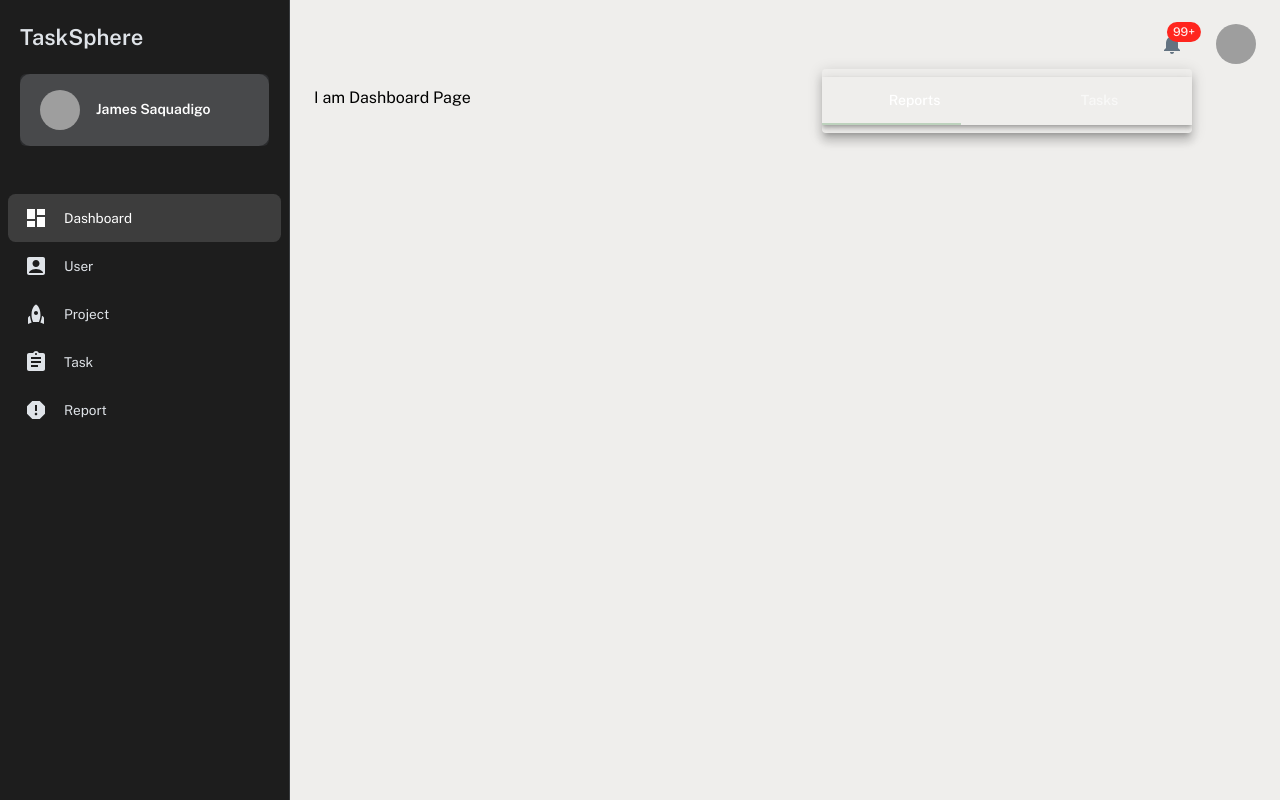
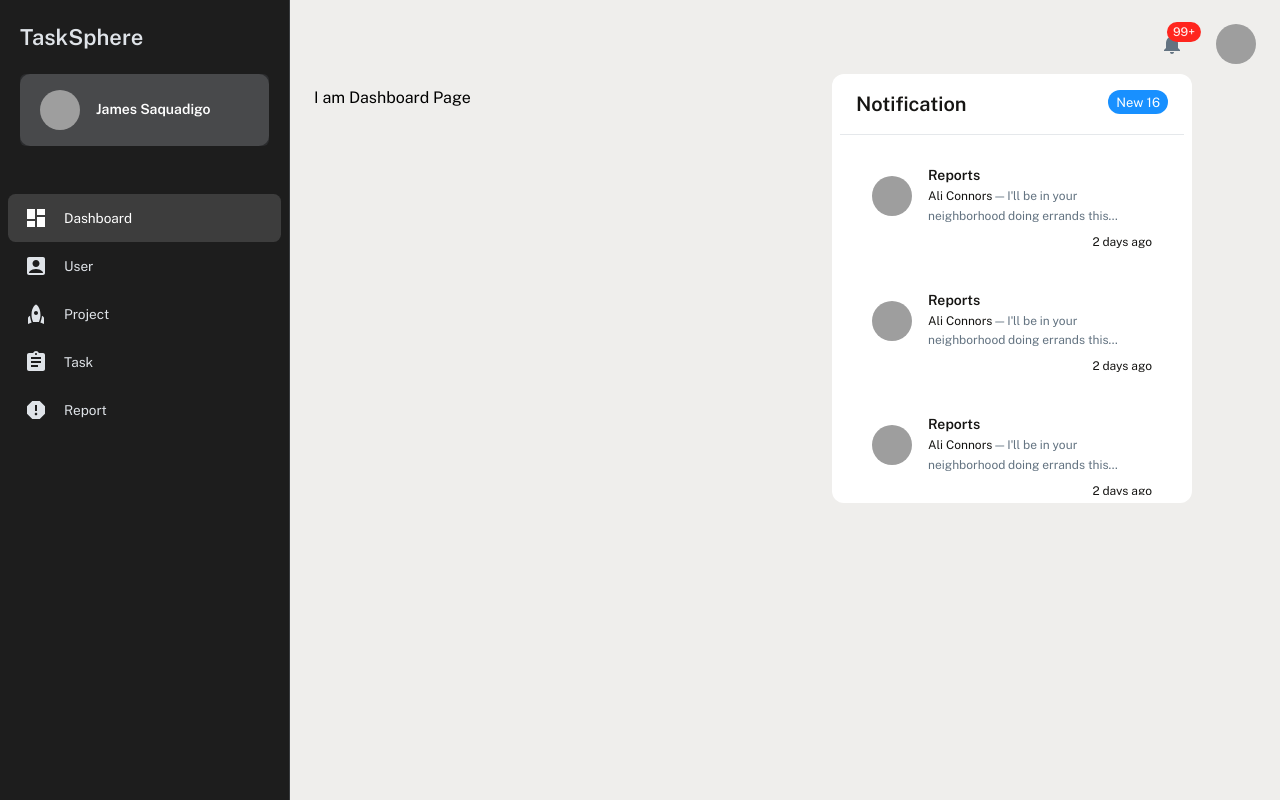
Before and after one commit to NayTharPoe/-Next-Nest-OJT_TaskMngSym, a Next.js app in the folder frontend/: page / in a window 1280 px wide. Both pictures are taken after a click on the button "more than 99 notifications". Built offline with nearby package versions, Linux system fonts and the light colour scheme; grey boxes are pictures that could not be loaded.

Commit message:
added noti ui

```diff
--- a/frontend/src/layouts/header/index.tsx
+++ b/frontend/src/layouts/header/index.tsx
@@ -1,84 +1,56 @@
-import { useState, useEffect } from "react";
-import { Box, Paper } from "@mui/material";
-import IconButton from "@mui/material/IconButton";
-import Tooltip from "@mui/material/Tooltip";
-import Avatar from "@mui/material/Avatar";
-import Menu from "@mui/material/Menu";
-import MenuItem from "@mui/material/MenuItem";
-import Typography from "@mui/material/Typography";
-import Badge from "@mui/material/Badge";
-import NotificationsIcon from "@mui/icons-material/Notifications";
-import AppBar from "@mui/material/AppBar";
-import Tabs from "@mui/material/Tabs";
-import Tab from "@mui/material/Tab";
-// import SwipeableViews from 'react-swipeable-views';
-import { useTheme } from "@mui/material/styles";
-import palette from "@/theme/palette";
-import { useRouter } from "next/router";
-
-interface TabPanelProps {
-  children?: React.ReactNode;
-  dir?: string;
-  index: number;
-  value: number;
-}
-
-function TabPanel(props: TabPanelProps) {
-  const { children, value, index, ...other } = props;
-
-  return (
-    <div
-      role="tabpanel"
-      hidden={value !== index}
-      id={`full-width-tabpanel-${index}`}
-      aria-labelledby={`full-width-tab-${index}`}
-      {...other}
-    >
-      {value === index && (
-        <Box sx={{ p: 2 }}>
-          <Typography>{children}</Typography>
-        </Box>
-      )}
-    </div>
-  );
-}
-
-function a11yProps(index: number) {
-  return {
-    id: `full-width-tab-${index}`,
-    "aria-controls": `full-width-tabpanel-${index}`,
-  };
-}
+import { useState, useEffect } from 'react';
+import {
+  Box,
+  Chip,
+  Divider,
+  List,
+  ListItem,
+  ListItemAvatar,
+  ListItemButton,
+  ListItemText,
+  Paper,
+} from '@mui/material';
+import IconButton from '@mui/material/IconButton';
+import Tooltip from '@mui/material/Tooltip';
+import Avatar from '@mui/material/Avatar';
+import Menu from '@mui/material/Menu';
+import MenuItem from '@mui/material/MenuItem';
+import Typography from '@mui/material/Typography';
+import Badge from '@mui/material/Badge';
+import NotificationsIcon from '@mui/icons-material/Notifications';
+import { useTheme } from '@mui/material/styles';
+import palette from '@/theme/palette';
+import { useRouter } from 'next/router';
 
 function notificationsLabel(count: number) {
   if (count === 0) {
-    return "no notifications";
+    return 'no notifications';
   }
   if (count > 99) {
-    return "more than 99 notifications";
+    return 'more than 99 notifications';
   }
   return `${count} notifications`;
 }
 
 const Header = () => {
+  const [showMessageBox, setShowMessageBox] = useState(false);
   const [anchorElUser, setAnchorElUser] = useState<null | HTMLElement>(null);
-  const [anchorElMenu, setAnchorElMenu] = useState<null | HTMLElement>(null);
   const theme = useTheme();
   const [value, setValue] = useState(0);
 
   const logoutApi = () => {
-    localStorage.removeItem("user");
-    router.push("/auth/login");
+    localStorage.removeItem('user');
+    router.push('/auth/login');
     setAnchorElUser(null);
   };
 
   const handleChangePassword = () => {
-    router.push("/auth/change-password");
+    router.push('/auth/change-password');
     setAnchorElUser(null);
   };
 
   const handleProfile = () => {
-    const loginUser = localStorage.getItem("user");
+    const loginUser = localStorage.getItem('user');
     if (loginUser) {
       const { _id } = JSON.parse(loginUser);
       router.push(`employee/detail/${_id}`);
@@ -94,37 +66,25 @@ const Header = () => {
     setAnchorElUser(null);
   };
 
-  const handleOpenMessageMenu = (event: React.MouseEvent<HTMLElement>) => {
-    setAnchorElMenu(event?.currentTarget);
-  };
-
-  const handleCloseMessageMenu = () => {
-    setAnchorElMenu(null);
-  };
-
-  const handleChange = (event: React.SyntheticEvent, newValue: number) => {
-    setValue(newValue);
-  };
-
-  const handleChangeIndex = (index: number) => {
-    setValue(index);
+  const handleNotificationBox = () => {
+    setShowMessageBox((prevShowMessageBox) => !prevShowMessageBox);
   };
 
   const router = useRouter();
-  const routePath = router.pathname.split("/")[1];
-  let pageTitle = "";
+  const routePath = router.pathname.split('/')[1];
+  let pageTitle = '';
   switch (routePath) {
-    case "project":
-      pageTitle = "Projects";
+    case 'project':
+      pageTitle = 'Projects';
       break;
-    case "employee":
-      pageTitle = "Employees";
+    case 'employee':
+      pageTitle = 'Employees';
       break;
-    case "task":
-      pageTitle = "Tasks";
+    case 'task':
+      pageTitle = 'Tasks';
       break;
-    case "report":
-      pageTitle = "Reports";
+    case 'report':
+      pageTitle = 'Reports';
       break;
     default:
       break;
@@ -132,12 +92,12 @@ const Header = () => {
   return (
     <Box
       sx={{
-        width: "100%",
-        display: { xs: "none", md: "flex", gap: 15 },
+        width: '100%',
+        display: { xs: 'none', md: 'flex', gap: 15 },
         mt: 3,
         mb: 3,
-        justifyContent: "space-between",
-        alignItems: "center",
+        justifyContent: 'space-between',
+        alignItems: 'center',
       }}
     >
       <Box>
@@ -145,64 +105,182 @@ const Header = () => {
           {pageTitle}
         </Typography>
       </Box>
-      <Box sx={{ width: "max-content", display: "flex", gap: 3 }}>
-        {/* notification item */}
-        <Box>
-          <IconButton
-            aria-label={notificationsLabel(100)}
-            onClick={handleOpenMessageMenu}
-          >
+      <Box sx={{ width: 'max-content', display: 'flex', gap: 3 }}>
+        <Box sx={{ position: 'relative' }}>
+          <IconButton aria-label={notificationsLabel(100)} onClick={handleNotificationBox}>
             <Badge badgeContent={100} color="error">
               <NotificationsIcon />
             </Badge>
           </IconButton>
-          <Menu
-            sx={{ mt: "45px", boxShadow: 0 }}
-            id="noti-appbar"
-            anchorEl={anchorElMenu}
-            anchorOrigin={{
-              vertical: "top",
-              horizontal: "right",
-            }}
-            keepMounted
-            transformOrigin={{
-              vertical: "top",
-              horizontal: "right",
-            }}
-            open={Boolean(anchorElMenu)}
-            onClose={handleCloseMessageMenu}
-          >
-            <Box sx={{ width: 370 }}>
-              <AppBar position="static" sx={{ backgroundColor: "transparent" }}>
-                <Tabs
-                  value={value}
-                  onChange={handleChange}
-                  indicatorColor="secondary"
-                  textColor="inherit"
-                  variant="fullWidth"
-                  sx={{
-                    backgroundColor: (theme: any) =>
-                      `${theme.palette.background["100"]}`,
-                  }}
-                >
-                  <Tab label="Reports" {...a11yProps(0)} />
-                  <Tab label="Tasks" {...a11yProps(1)} />
-                </Tabs>
-              </AppBar>
-              {/* <SwipeableViews
-                axis={theme.direction === 'rtl' ? 'x-reverse' : 'x'}
-                index={value}
-                onChangeIndex={handleChangeIndex}
-              >
-                <TabPanel value={value} index={0} dir={theme.direction}>
-                  Reports Message
-                </TabPanel>
-                <TabPanel value={value} index={1} dir={theme.direction}>
-                  Tasks Message
-                </TabPanel>
-              </SwipeableViews> */}
+          {/* notification item */}
+          {showMessageBox && (
+            <Box
+              sx={{
+                position: 'absolute',
+                top: 50,
+                left: -320,
+                width: 360,
+                bgcolor: palette.common.white,
+                borderRadius: '.75rem',
+                p: 1,
+                pt: 0,
+              }}
+            >
+              <Box sx={{ display: 'flex', justifyContent: 'space-between', p: 2 }}>
+                <Typography variant="h4" color={palette.text.primary}>
+                  Notification
+                </Typography>
+                <Chip label="New 16" size="small" color="info" variant="filled" />
+              </Box>
+              <Divider />
+              <List component="nav" sx={{ overflow: 'auto', maxHeight: 360 }}>
+                <ListItem alignItems="flex-start">
+                  <ListItemButton sx={{ flexDirection: 'column' }}>
+                    <Box sx={{ display: 'flex', alignItems: 'center' }}>
+                      <ListItemAvatar>
+                        <Avatar
+                          alt="profile pics"
+                          src="https://minimal-kit-react.vercel.app/assets/images/avatars/avatar_default.jpg"
+                        />
+                      </ListItemAvatar>
+                      <ListItemText
+                        sx={{ alignItems: 'center' }}
+                        primary={
+                          <Typography sx={{ color: palette.text.primary, fontWeight: '600' }}>
+                            Reports
+                          </Typography>
+                        }
+                        secondary={
+                          <>
+                            <Typography
+                              sx={{ display: 'inline' }}
+                              component="span"
+                              variant="body2"
+                              color="text.primary"
+                            >
+                              Ali Connors
+                            </Typography>
+                            {" — I'll be in your neighborhood doing errands this…"}
+                          </>
+                        }
+                      />
+                    </Box>
+                    <Typography sx={{ color: palette.text.primary, fontSize: '0.75rem', marginLeft: 'auto' }}>
+                      2 days ago
+                    </Typography>
+                  </ListItemButton>
+                </ListItem>
+                <ListItem alignItems="flex-start">
+                  <ListItemButton sx={{ flexDirection: 'column' }}>
+                    <Box sx={{ display: 'flex', alignItems: 'center' }}>
+                      <ListItemAvatar>
+                        <Avatar
+                          alt="profile pics"
+                          src="https://minimal-kit-react.vercel.app/assets/images/avatars/avatar_default.jpg"
+                        />
+                      </ListItemAvatar>
+                      <ListItemText
+                        sx={{ alignItems: 'center' }}
+                        primary={
+                          <Typography sx={{ color: palette.text.primary, fontWeight: '600' }}>
+                            Reports
+                          </Typography>
+                        }
+                        secondary={
+                          <>
+                            <Typography
+                              sx={{ display: 'inline' }}
+                              component="span"
+                              variant="body2"
+                              color="text.primary"
+                            >
+                              Ali Connors
+                            </Typography>
+                            {" — I'll be in your neighborhood doing errands this…"}
+                          </>
+                        }
+                      />
+                    </Box>
+                    <Typography sx={{ color: palette.text.primary, fontSize: '0.75rem', marginLeft: 'auto' }}>
+                      2 days ago
+                    </Typography>
+                  </ListItemButton>
+                </ListItem>
+                <ListItem alignItems="flex-start">
+                  <ListItemButton sx={{ flexDirection: 'column' }}>
+                    <Box sx={{ display: 'flex', alignItems: 'center' }}>
+                      <ListItemAvatar>
+                        <Avatar
+                          alt="profile pics"
+                          src="https://minimal-kit-react.vercel.app/assets/images/avatars/avatar_default.jpg"
+                        />
+                      </ListItemAvatar>
+                      <ListItemText
+                        sx={{ alignItems: 'center' }}
+                        primary={
+                          <Typography sx={{ color: palette.text.primary, fontWeight: '600' }}>
+                            Reports
+                          </Typography>
+                        }
+                        secondary={
+                          <>
+                            <Typography
+                              sx={{ display: 'inline' }}
+                              component="span"
+                              variant="body2"
+                              color="text.primary"
+                            >
+                              Ali Connors
+                            </Typography>
+                            {" — I'll be in your neighborhood doing errands this…"}
+                          </>
+                        }
+                      />
+                    </Box>
+                    <Typography sx={{ color: palette.text.primary, fontSize: '0.75rem', marginLeft: 'auto' }}>
+                      2 days ago
+                    </Typography>
+                  </ListItemButton>
+                </ListItem>
+                <ListItem alignItems="flex-start">
+                  <ListItemButton sx={{ flexDirection: 'column' }}>
+                    <Box sx={{ display: 'flex', alignItems: 'center' }}>
+                      <ListItemAvatar>
+                        <Avatar
+                          alt="profile pics"
+                          src="https://minimal-kit-react.vercel.app/assets/images/avatars/avatar_default.jpg"
+                        />
+                      </ListItemAvatar>
+                      <ListItemText
+                        sx={{ alignItems: 'center' }}
+                        primary={
+                          <Typography sx={{ color: palette.text.primary, fontWeight: '600' }}>
+                            Reports
+                          </Typography>
+                        }
+                        secondary={
+                          <>
+                            <Typography
+                              sx={{ display: 'inline' }}
+                              component="span"
+                              variant="body2"
+                              color="text.primary"
+                            >
+                              Ali Connors
+                            </Typography>
+                            {" — I'll be in your neighborhood doing errands this…"}
+                          </>
+                        }
+                      />
+                    </Box>
+                    <Typography sx={{ color: palette.text.primary, fontSize: '0.75rem', marginLeft: 'auto' }}>
+                      2 days ago
+                    </Typography>
+                  </ListItemButton>
+                </ListItem>
+              </List>
             </Box>
-          </Menu>
+          )}
         </Box>
         {/* profile item */}
         <Box>
@@ -215,26 +293,21 @@ const Header = () => {
             </IconButton>
           </Tooltip>
           <Menu
-            sx={{ mt: "45px" }}
+            sx={{ mt: '45px' }}
             id="menu-appbar"
             anchorEl={anchorElUser}
             anchorOrigin={{
-              vertical: "top",
-              horizontal: "right",
+              vertical: 'top',
+              horizontal: 'right',
             }}
             keepMounted
             transformOrigin={{
-              vertical: "top",
-              horizontal: "right",
+              vertical: 'top',
+              horizontal: 'right',
             }}
             open={Boolean(anchorElUser)}
             onClose={handleCloseUserMenu}
           >
-            {/* {settings.map((setting) => (
-              <MenuItem key={setting} onClick={handleCloseUserMenu}>
-                <Typography textAlign="center">{setting}</Typography>
-              </MenuItem>
-            ))} */}
             <MenuItem onClick={handleProfile}>Profile</MenuItem>
             <MenuItem onClick={handleChangePassword}>Change Password</MenuItem>
             <MenuItem onClick={logoutApi}>Logout</MenuItem>
```
